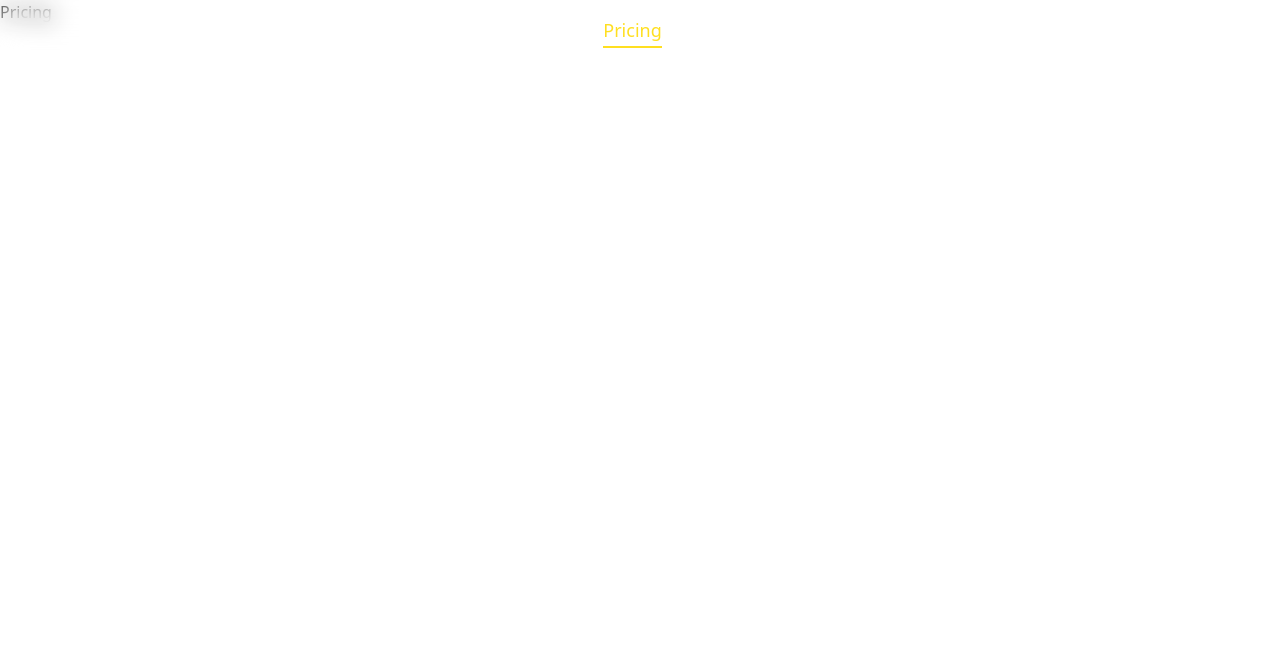
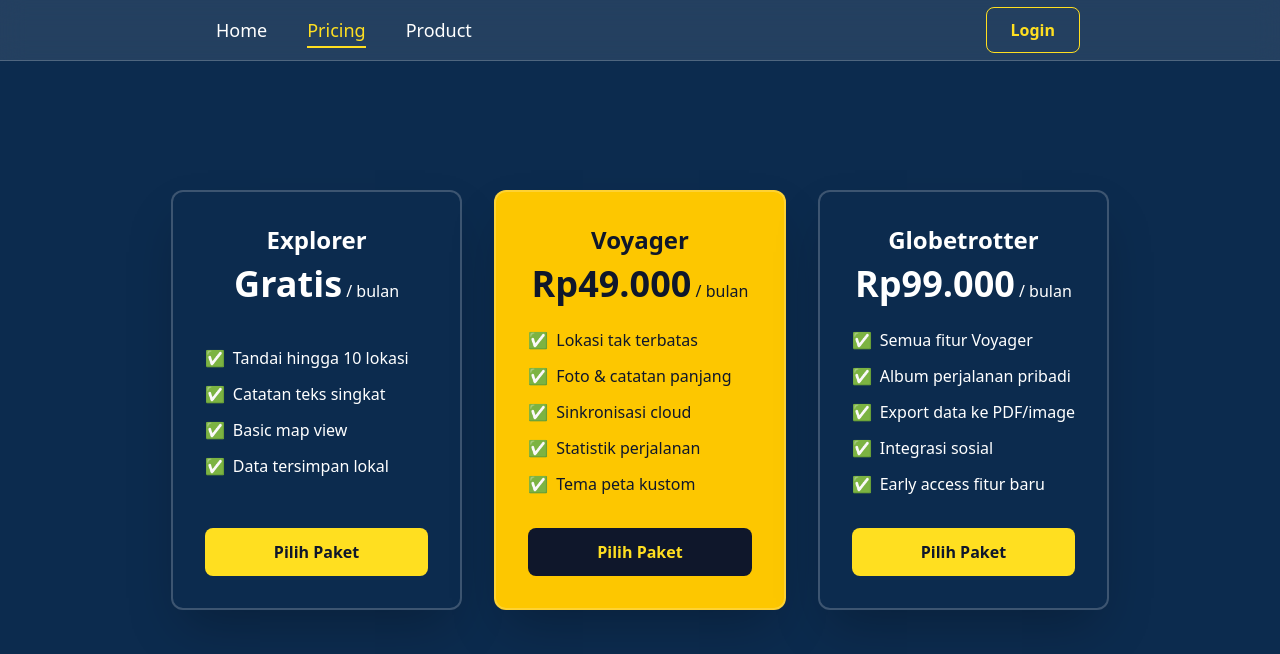
Before and after one commit to RezaPahlevi1/locatra, a React (Vite) app: page /pricing in a window 1280 px wide. Shown: the top 654 px of the page. Built offline with nearby package versions, Linux system fonts and the light colour scheme.

Commit message:
feat: add routing to main app and login.

```diff
--- a/src/App.jsx
+++ b/src/App.jsx
@@ -5,6 +5,8 @@ import Pricing from "./pages/Pricing";
 import Product from "./pages/Product";
 import PageNav from "./components/PageNav";
 import PageNotFound from "./pages/PageNotFound";
+import AppLayout from "./pages/AppLayout";
+import Login from "./pages/Login";
 
 function App() {
   return (
@@ -17,6 +19,8 @@ function App() {
             <Route path="product" element={<Product />} />
             <Route path="*" element={<PageNotFound />} />
           </Route>
+          <Route path="app" element={<AppLayout />} />
+          <Route path="login" element={<Login />} />
         </Routes>
       </BrowserRouter>
     </>
--- a/src/components/Button.jsx
+++ b/src/components/Button.jsx
@@ -1,6 +1,6 @@
 function Button({ onClick, variant = "primary", children }) {
   const baseStyles =
-    "px-8 py-3.5 rounded-lg font-semibold text-base transition-all duration-200 transform hover:scale-105 active:scale-95 cursor-pointer";
+    "px-6 py-2.5 rounded-lg font-semibold text-base transition-all duration-200 transform hover:scale-105 active:scale-95 cursor-pointer";
 
   const variants = {
     primary:
@@ -8,6 +8,8 @@ function Button({ onClick, variant = "primary", children }) {
 
     secondary:
       "bg-slate-700 text-white hover:bg-slate-600 border border-slate-600",
+
+    nav: "bg-transparent border border-yellow-300 text-yellow-300 hover:bg-yellow-300 hover:text-black hover:shadow-lg hover:shadow-yellow-500/30",
   };
   return (
     <button onClick={onClick} className={`${baseStyles} ${variants[variant]}`}>
--- a/src/components/PageNav.jsx
+++ b/src/components/PageNav.jsx
@@ -1,9 +1,10 @@
 import { NavLink, Outlet } from "react-router-dom";
+import Button from "./Button";
 
 function PageNav() {
   return (
     <>
-      <nav className="fixed top-0 left-0 w-full z-50 backdrop-blur-md bg-white/10 border-b border-white/20">
+      <nav className="fixed top-0 left-0 w-full z-50 flex flex-row items-center justify-between px-50 backdrop-blur-md bg-white/10 border-b border-white/20">
         <ul className="flex flex-row justify-center gap-10 p-4 text-lg font-medium text-white">
           <li>
             <NavLink
@@ -42,6 +43,9 @@ function PageNav() {
             </NavLink>
           </li>
         </ul>
+        <NavLink to="app">
+          <Button variant="nav">Login</Button>
+        </NavLink>
       </nav>
 
       <Outlet />
--- /dev/null
+++ b/src/components/PricingCard.jsx
@@ -0,0 +1,37 @@
+function PricingCard({ title, price, features, highlighted }) {
+  return (
+    <div
+      className={`${
+        highlighted ? "bg-yellow-400 text-slate-900" : "bg-[#0C2B4E] text-white"
+      } shadow-2xl rounded-xl border-2 border-white/20 p-8 flex flex-col justify-between transform hover:scale-105 transition-all duration-300`}
+    >
+      <div className="text-center mb-6">
+        <h3 className="text-2xl font-bold mb-2">{title}</h3>
+        <p className="text-4xl font-extrabold">
+          {price}
+          <span className="text-base font-normal"> / bulan</span>
+        </p>
+      </div>
+
+      <ul className="space-y-3 mb-8">
+        {features.map((f, i) => (
+          <li key={i} className="flex items-center gap-2">
+            <span>✅</span> {f}
+          </li>
+        ))}
+      </ul>
+
+      <button
+        className={`w-full py-3 rounded-lg font-semibold transition-all ${
+          highlighted
+            ? "bg-slate-900 text-yellow-300 hover:bg-slate-800"
+            : "bg-yellow-300 text-slate-900 hover:bg-yellow-400"
+        }`}
+      >
+        Pilih Paket
+      </button>
+    </div>
+  );
+}
+
+export default PricingCard;
--- a/src/pages/AppLayout.jsx
+++ b/src/pages/AppLayout.jsx
@@ -1,5 +1,5 @@
 function AppLayout() {
-  return <div>IDK</div>;
+  return <div className="w-full h-screen bg-[#0C2B4E]">APPNAVVVVVVV</div>;
 }
 
 export default AppLayout;
--- a/src/pages/Homepage.jsx
+++ b/src/pages/Homepage.jsx
@@ -1,10 +1,11 @@
 import { useState } from "react";
 import Button from "../components/Button";
+import { NavLink } from "react-router-dom";
 
 function Homepage() {
   return (
     <div className="relative text-white  w-full h-screen bg-cover bg-center bg-[url(/bg-nature.jpg)]">
-      <div className="absolute inset-0 bg-black/20"></div>
+      <div className="absolute inset-0 bg-[#0C2B4E]/55"></div>
       <section className="absolute inset-0 flex flex-col items-center justify-center text-center gap-10">
         <h1 className="z-10 text-6xl max-w-3xl font-bold">
           Locatra Keeps Track of Your Adventures.
@@ -14,7 +15,9 @@ function Homepage() {
           of. Never forget your wonderful experiences, and show your friends how
           you have wandered the world.
         </h2>
-        <Button>Start Tracking!</Button>
+        <NavLink to="login">
+          <Button>Start Tracking!</Button>
+        </NavLink>
       </section>
     </div>
   );
--- /dev/null
+++ b/src/pages/Login.jsx
@@ -0,0 +1,11 @@
+function Login() {
+  return (
+    <div className="w-full h-screen text-white bg-[#0C2B4E]">
+      <section className="absolute inset-0 flex flex-row items-center justify-center text-center gap-10">
+        <h1>login</h1>
+      </section>
+    </div>
+  );
+}
+
+export default Login;
--- a/src/pages/Pricing.jsx
+++ b/src/pages/Pricing.jsx
@@ -1,5 +1,53 @@
+import Button from "../components/Button";
+import PricingCard from "../components/PricingCard";
+
 function Pricing() {
-  return <div>Pricing</div>;
+  const plans = [
+    {
+      title: "Explorer",
+      price: "Gratis",
+      features: [
+        "Tandai hingga 10 lokasi",
+        "Catatan teks singkat",
+        "Basic map view",
+        "Data tersimpan lokal",
+      ],
+    },
+    {
+      title: "Voyager",
+      price: "Rp49.000",
+      features: [
+        "Lokasi tak terbatas",
+        "Foto & catatan panjang",
+        "Sinkronisasi cloud",
+        "Statistik perjalanan",
+        "Tema peta kustom",
+      ],
+      highlighted: true,
+    },
+    {
+      title: "Globetrotter",
+      price: "Rp99.000",
+      features: [
+        "Semua fitur Voyager",
+        "Album perjalanan pribadi",
+        "Export data ke PDF/image",
+        "Integrasi sosial",
+        "Early access fitur baru",
+      ],
+    },
+  ];
+  return (
+    <div className="w-full h-screen text-white bg-[#0C2B4E]">
+      <section className="absolute inset-0 flex flex-row items-center justify-center text-center gap-10">
+        <div className="grid grid-cols-1 md:grid-cols-3 gap-8 max-w-6xl mx-auto px-6">
+          {plans.map((plan, i) => (
+            <PricingCard key={i} {...plan} />
+          ))}
+        </div>
+      </section>
+    </div>
+  );
 }
 
 export default Pricing;
--- a/src/pages/Product.jsx
+++ b/src/pages/Product.jsx
@@ -1,5 +1,5 @@
 function Product() {
-  return <div>Products</div>;
+  return <div className="w-full h-screen bg-[#0C2B4E]">Product</div>;
 }
 
 export default Product;
```
